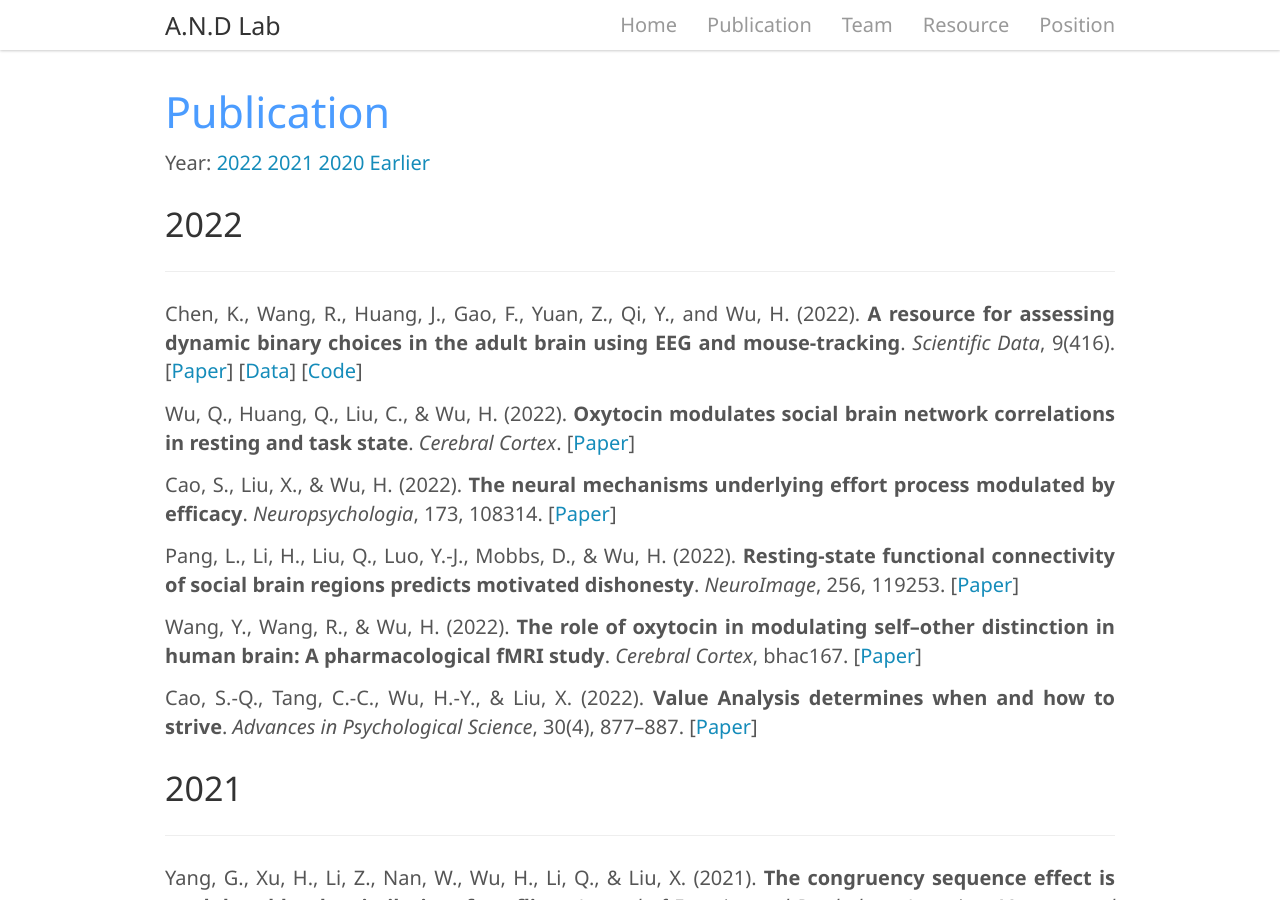
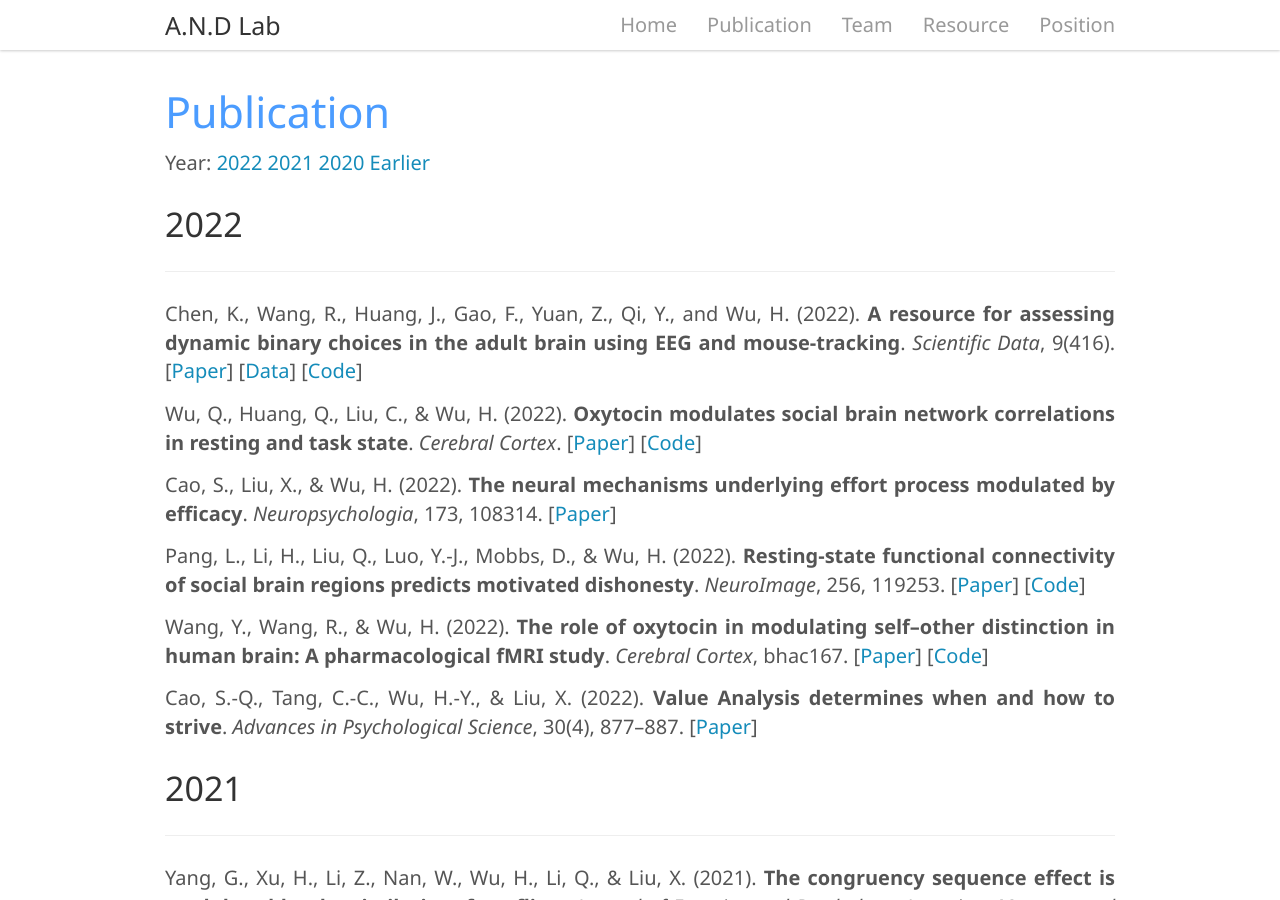
Before and after one commit to andlab-um/lab-website, a Jekyll site: the page built from _pages/publication.md, in a window 1280 px wide and 900 px high. Built offline with Jekyll 4.4.1, drawn with Linux system fonts in a browser that asks for light colours; nearby versions of some CDN libraries.

Commit message:
Update publication.md

```diff
--- a/_pages/publication.md
+++ b/_pages/publication.md
@@ -15,13 +15,15 @@ Year: [2022](#2022) [2021](#2021) [2020](#2020) [Earlier](#earlier)
 
 Chen, K., Wang, R., Huang, J., Gao, F., Yuan, Z., Qi, Y., and Wu, H. (2022). **A resource for assessing dynamic binary choices in the adult brain using EEG and mouse-tracking**. *Scientific Data*, 9(416). [[Paper](https://doi.org/10.1038/s41597-022-01538-5){:target="_blank"}] [[Data](https://openneuro.org/datasets/ds003766){:target="_blank"}] [[Code](https://github.com/andlab-um/MT-EEG-dataset){:target="_blank"}]
 
-Wu, Q., Huang, Q., Liu, C., & Wu, H. (2022). **Oxytocin modulates social brain network correlations in resting and task state**. *Cerebral Cortex*. [[Paper](https://doi.org/10.1093/cercor/bhac295){:target='_blank'}]
+Wu, Q., Huang, Q., Liu, C., & Wu, H. (2022). **Oxytocin modulates social brain network correlations in resting and task state**. *Cerebral Cortex*. [[Paper](https://doi.org/10.1093/cercor/bhac295){:target='_blank'}] [[Code](https://github.com/andlab-um/OT_task_rest){:target="_blank"}]
 
 Cao, S., Liu, X., & Wu, H. (2022). **The neural mechanisms underlying effort process modulated by efficacy**. *Neuropsychologia*, 173, 108314. [[Paper](https://doi.org/10.1016/j.neuropsychologia.2022.108314){:target='_blank'}]
 
-Pang, L., Li, H., Liu, Q., Luo, Y.-J., Mobbs, D., & Wu, H. (2022). **Resting-state functional connectivity of social brain regions predicts motivated dishonesty**. *NeuroImage*, 256, 119253. [[Paper](https://doi.org/10.1016/j.neuroimage.2022.119253){:target='_blank'}]
+Pang, L., Li, H., Liu, Q., Luo, Y.-J., Mobbs, D., & Wu, H. (2022). **Resting-state functional connectivity of social brain regions predicts motivated dishonesty**. *NeuroImage*, 256, 119253. [[Paper](https://doi.org/10.1016/j.neuroimage.2022.119253){:target='_blank'}] [[Code](https://github.com/andlab-um/restDishonesty){:target="_blank"}]
 
-Wang, Y., Wang, R., & Wu, H. (2022). **The role of oxytocin in modulating self–other distinction in human brain: A pharmacological fMRI study**. *Cerebral Cortex*, bhac167. [[Paper](https://doi.org/10.1093/cercor/bhac167){:target='_blank'}]
+
+Wang, Y., Wang, R., & Wu, H. (2022). **The role of oxytocin in modulating self–other distinction in human brain: A pharmacological fMRI study**. *Cerebral Cortex*, bhac167. [[Paper](https://doi.org/10.1093/cercor/bhac167){:target='_blank'}] [[Code](https://github.com/andlab-um/OT_face){:target="_blank"}]
+
 
 Cao, S.-Q., Tang, C.-C., Wu, H.-Y., & Liu, X. (2022). **Value Analysis determines when and how to strive**. *Advances in Psychological Science*, 30(4), 877–887. [[Paper](https://doi.org/10.3724/SP.J.1042.2022.00877){:target='_blank'}]
 
```
